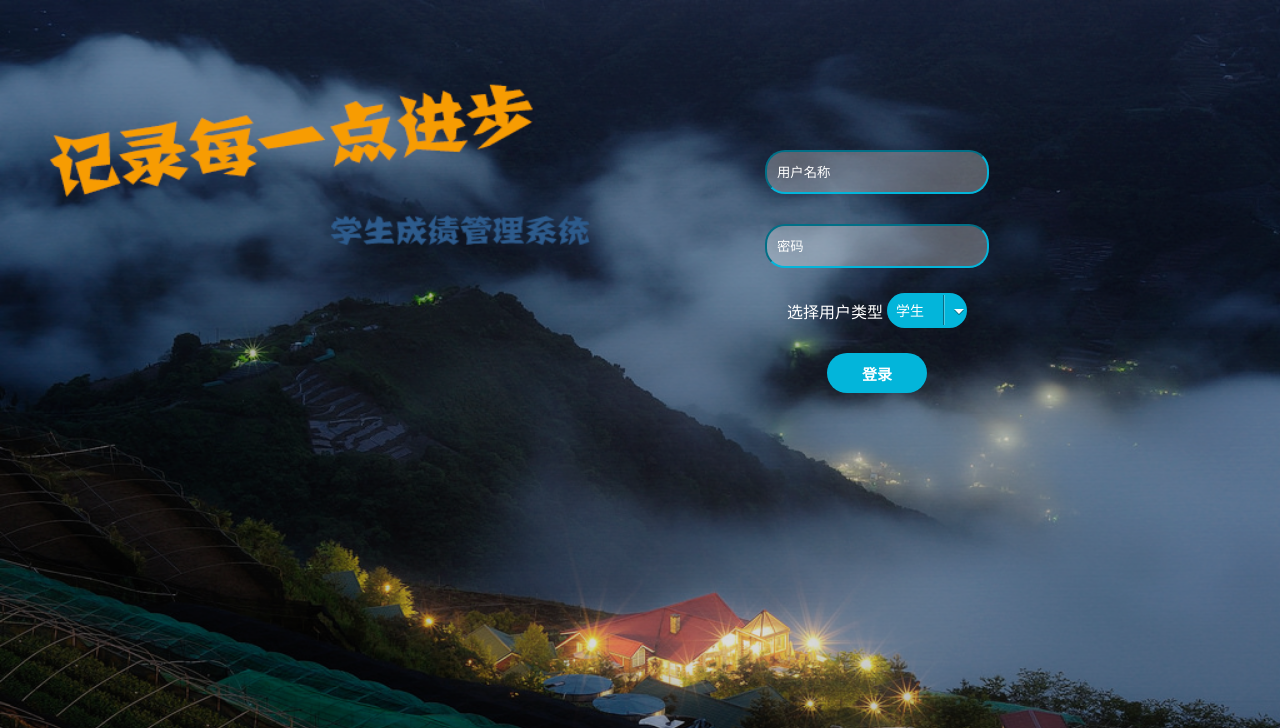
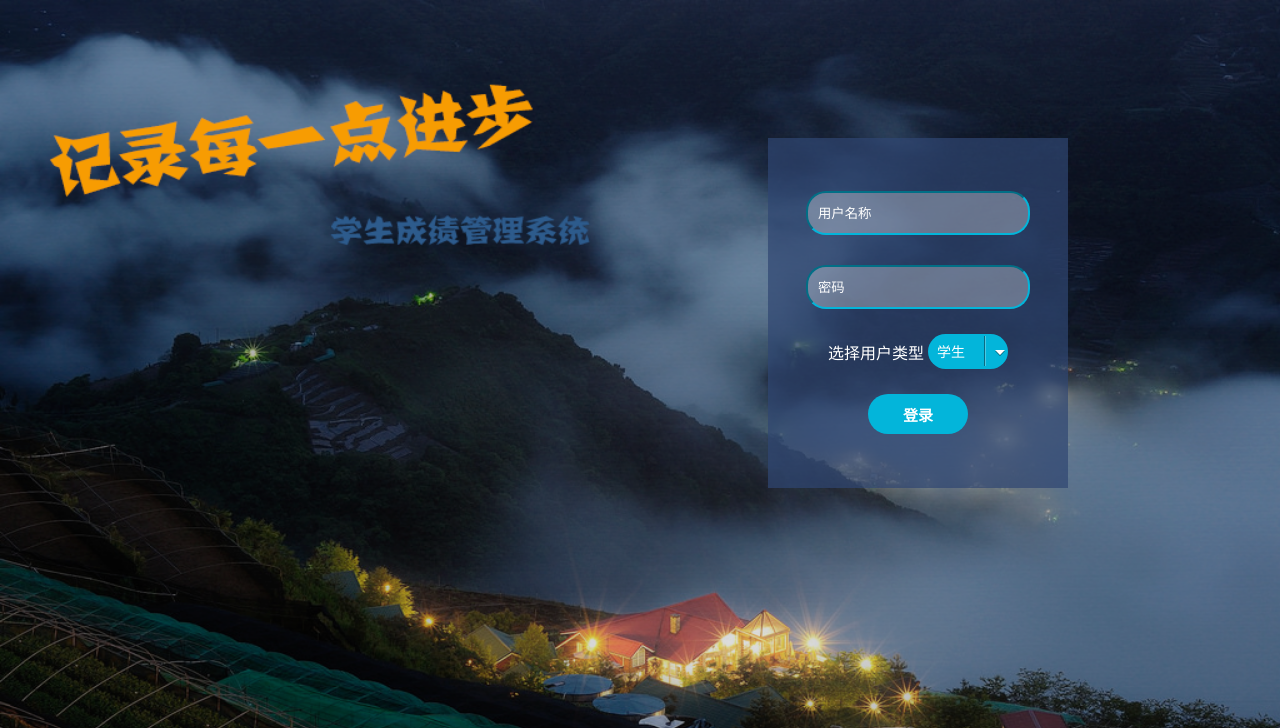
Before and after one commit to YunFeng0817/webExercise, a Django app: template system/templates/system/login.html in a window 1280 px wide. Shown: the top 728 px of the page. Run offline with Django 3.2, Linux system fonts and the light colour scheme; the template is opened without the code that fills it, so the values that code supplies are empty; parts of the project's set-up code (start-up, migrations or seed data) failed here and were passed over.

Commit message:
用css完成了login页面的效果,然后给登录的部分增加了一个背景色，并针对手机端用户进行了优化

```diff
--- a/system/static/system/login.css
+++ b/system/static/system/login.css
@@ -16,9 +16,12 @@ html{
     display: block;
 }
 #login_form{
-    position:absolute;
-    left: 750px;
-	top:117px;
+    position: relative;
+    left: 60%;
+	top:15%;
+    height: 350px;
+    width: 300px;
+    background-color:rgba(47,71,115,0.7) ;
     text-align: center;
 }
 /*设置输入框的样式*/
@@ -40,7 +43,7 @@ html{
     height: 40px;
     border: none;
     border-radius: 20px;
-    margin:30px;
+    margin:50px;
     color: white;
     font-family: 微软雅黑;
     font-size: 15px;
@@ -79,5 +82,9 @@ html{
     color:#fff;
 }
 #login_form label{
+    display: inline-block;
+    position: relative;
+    left: 0;
+    top: 20px;
     color: white;
 }
--- a/webExercise/settings.py
+++ b/webExercise/settings.py
@@ -25,7 +25,7 @@ SECRET_KEY = '+h5gl_^fi%p^hn0pv0o0sstbkj6uss6rf8lg_w$ax-&c6vf+%8'
 # SECURITY WARNING: don't run with debug turned on in production!
 DEBUG = True
 
-ALLOWED_HOSTS = []
+ALLOWED_HOSTS = ['192.168.199.184']
 
 
 # Application definition
```
Also changed, not shown: db.sqlite3.
